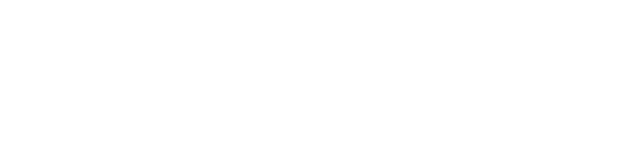
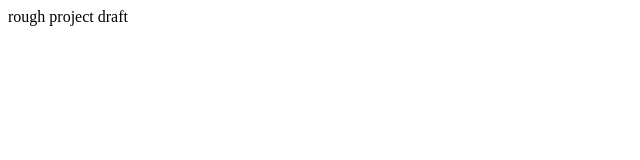
Before and after one commit to pjtucker33/mc-projectfinal, a plain HTML site: page index.html in a window 1280 px wide. Shown: the whole page, without its empty margins (0-640 px from the left). Drawn offline with Linux system fonts and the light colour scheme.

Commit message:
Add files via upload

```diff
--- a/index.html
+++ b/index.html
@@ -5,6 +5,6 @@
 <title>mc-project</title>
 </head>
 <body>
-
+	rough project draft
 </body>
 </html>
```
